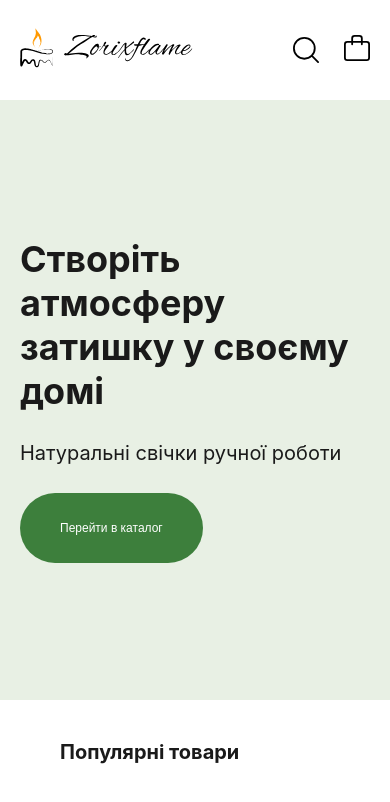
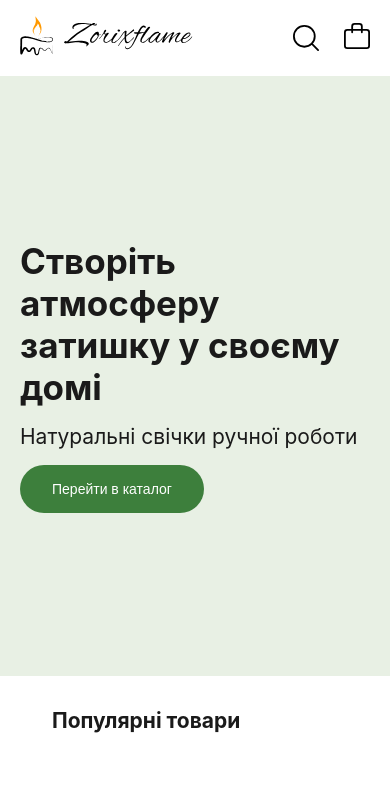
Before and after one commit to K1D4-dev/zorixflame, a React (Vite) app: page / in a window 390 px wide. Shown: the top 802 px of the page. Built offline with nearby package versions, Linux system fonts and the light colour scheme; no server answers; the database is empty.

Commit message:
Адаптував під мобілку

```diff
--- a/src/App.module.css
+++ b/src/App.module.css
@@ -30,17 +30,17 @@
     /* 🔠 Типографіка */
     --font-family-base: 'Inter', sans-serif;
 
-    --font-size-xs: 10px;
+    --font-size-xs: 8px;
     --font-size-base: 16px;;
-    --font-size-xl: 28px;
-    --font-size-xxl: 48px;
+    --font-size-xl: 24px;
+    --font-size-xxl: 40px;
 
     /* 📏 Контейнери */
     --container-padding-x: 100px;
 
     /* 📦 Відступи */
-    --spacing-xs: 12px;
-    --spacing-base: 28px;
+    --spacing-xs: 10px;
+    --spacing-base: 20px;
     --spacing-xl: 40px;
     --spacing-xxl: 80px;
 
@@ -56,8 +56,8 @@
     --width-xl: 64px;
     --width-xxl: 96px;
 
-    --product-card-max-width: 230px;
-    --product-card-min-width: 210px;
+    --product-card-max-width: 220px;
+    --product-card-min-width: 200px;
     --section-height: 600px;
 
 
@@ -88,13 +88,18 @@ body {
 @media (max-width: 768px) {
     :root {
         --container-padding-x: 20px;
-        --product-card-max-width: 210px;
-        --product-card-min-width: 190px;
+        --product-card-max-width: 170px;
+        --product-card-min-width: 150px;
 
-        --font-size-xs: 8px;
-        --font-size-base: 12px;;
-        --font-size-xl: 20px;
-        --font-size-xxl: 36px;
+        --font-size-xs: 7px;
+        --font-size-base: 14px;;
+        --font-size-xl: 21px;
+        --font-size-xxl: 35px;
+
+        --spacing-xs: 8px;
+        --spacing-base: 16px;
+        --spacing-xl: 32px;
+        --spacing-xxl: 64px;
 
     }
 }
--- a/src/components/Home/PopularSection/PopularSection.tsx
+++ b/src/components/Home/PopularSection/PopularSection.tsx
@@ -51,7 +51,7 @@ const PopularSection = () => {
                             const { data } = supabase
                                 .storage
                                 .from("zorixflame_storage")
-                                .getPublicUrl(product.image_url);
+                                .getPublicUrl("prev-"+product.image_url);
 
                             return (
                                 <ProductCard
--- a/src/components/UI/ProductCard/ProductCard.module.css
+++ b/src/components/UI/ProductCard/ProductCard.module.css
@@ -8,16 +8,12 @@
     transition: var(--transition-time-base);
 }
 
-.card:hover {
-    transform: var(--transform-scale-low);
-}
-
 .image {
     max-width: var(--product-card-max-width);
     max-height: var(--product-card-max-width);
     min-width: var(--product-card-min-width);
     min-height: var(--product-card-min-width);
-
+    aspect-ratio: 1 / 1;
     overflow: hidden;
 
 }
@@ -26,12 +22,9 @@
     width: 100%;
     height: 100%;
     object-fit: cover;
+    object-position: center;
     transition: var(--transition-time-base);
 }
-.card:hover img {
-    transform: var(--transform-scale);
-}
-
 
 .info {
     display: flex;
@@ -51,6 +44,17 @@
 }
 
 .info p {
+    font-size: var(--font-size-base);
     margin-bottom: var(--spacing-xs);
     font-weight: bold;
 }
+
+@media (hover: hover) {
+    .card:hover {
+        transform: var(--transform-scale-low);
+    }
+
+    .card:hover img {
+        transform: var(--transform-scale);
+    }
+}
--- a/src/components/UI/ProductCard/ProductCard.tsx
+++ b/src/components/UI/ProductCard/ProductCard.tsx
@@ -14,7 +14,7 @@ export default function ProductCard({ image, title, price }
     return (
         <div className={styles.card}>
             <div className={styles.image}>
-                <img src={image} alt={title} />
+                <img src={image} alt={title} loading="lazy"/>
             </div>
 
             <div className={styles.info}>
```
